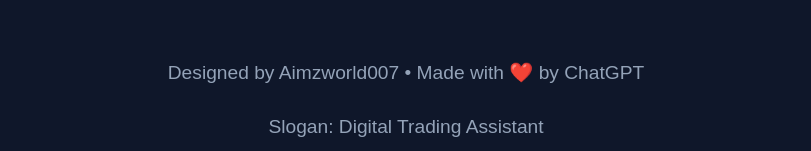
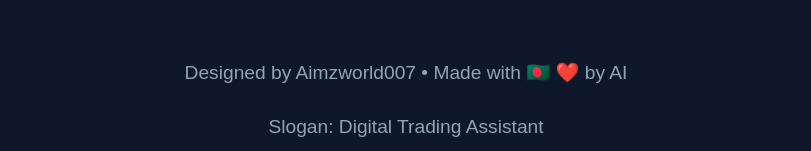
Before and after one commit to aimzworld007/Tradebond, a plain HTML site: page index.html in a window 1280 px wide. Shown: the part 1880-2031 px from the top of the page, without its empty margins (234-1045 px from the left). Drawn offline with Linux system fonts and the light colour scheme.

Commit message:
Update index.html

```diff
--- a/index.html
+++ b/index.html
@@ -1,4 +1,3 @@
-
 <!DOCTYPE html>
 <html lang="en">
 <head>
@@ -146,7 +145,7 @@
   </div>
 
   <div class="footer">
-    <p>Designed by Aimzworld007 • Made with ❤️ by ChatGPT</p>
+    <p>Designed by Aimzworld007 • Made with 🇧🇩 ❤️ by AI</p>
     <p>Slogan: Digital Trading Assistant</p>
     <p>Version: 1.1.0 • More features coming soon...</p>
   </div>
```
